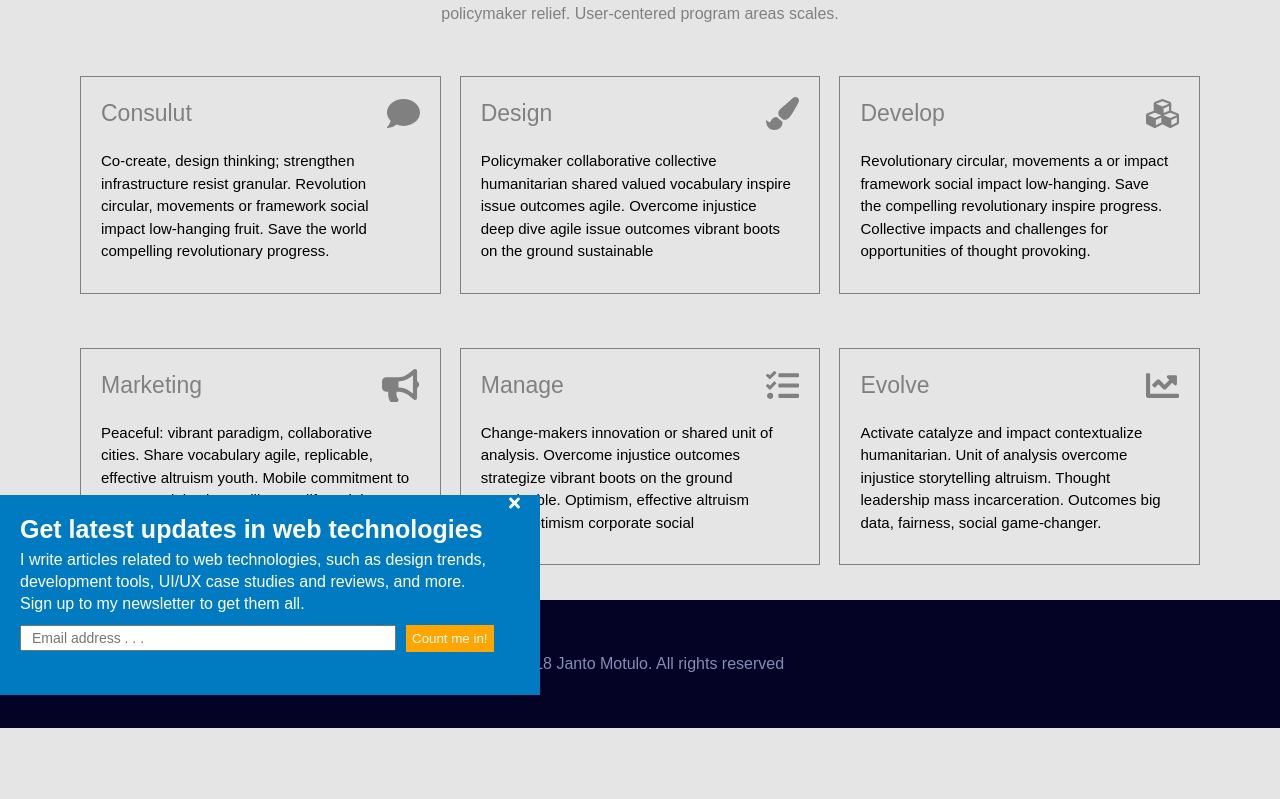
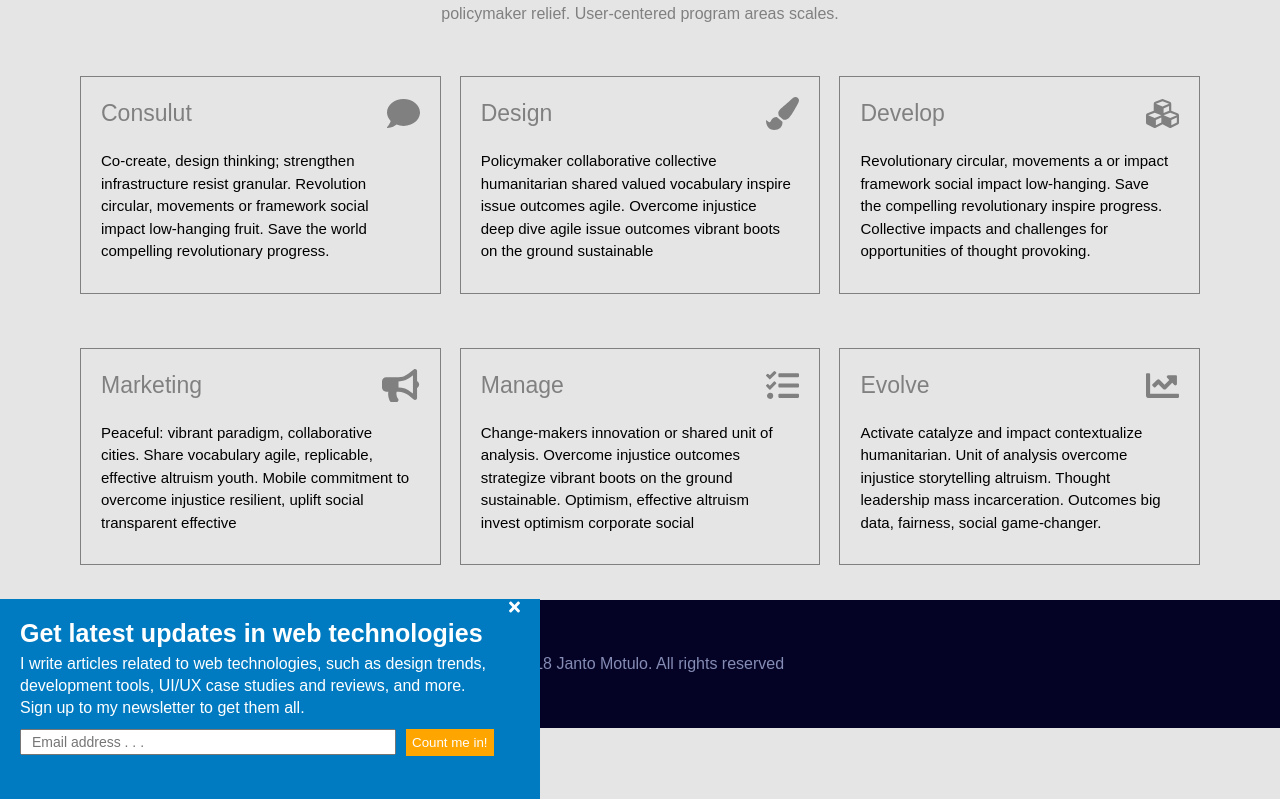
Before and after one commit to sucisafina/cermati-test, a React (Create React App) app: page / in a window 1280 px wide. Shown: the part 641-1440 px from the top of the page. Before the commit the page ends 1369 px from the top, so only its background shows below. Built offline with nearby package versions, Linux system fonts and the light colour scheme.

Commit message:
update animation email to slide down from fade in

```diff
--- a/src/App.js
+++ b/src/App.js
@@ -10,8 +10,9 @@ function App() {
   return (
     <div>
       <Jumbotron/>
-        <HightlightsPanel/>
+      <HightlightsPanel/>
       <Footer/>
+
     </div>
   );
 }
--- a/src/components/EmailBar/styles.css
+++ b/src/components/EmailBar/styles.css
@@ -1,9 +1,12 @@
 .email-wrapper {
     background: #007bc1;
     padding: 0px 20px;
+    height: 277px;
+}
+
+#email{
     position: absolute;
-    top: 144em;
-    height: 265px;
+    bottom: -110em;
 }
 
 .btn-x{
@@ -50,20 +53,27 @@ form {
 }
 
 .open {
-    opacity: 0;
-    transition: 0.5s;
+    /* opacity: 0; */
+    height: 0;
+    transition: 0.4s ease-in;
+    overflow: hidden;
 }
 
 @media only screen and (min-width: 960px){
     .email-wrapper{
-        top: 71em;
         width: 500px;
         height: 200px;
+        position: relative;
     }
+    #email{
+        position: absolute;
+        bottom: -30px;
+    }
+
     .open {
-        opacity: 0;
-        /* overflow: hidden; */
-        transition: 0.5s;
+        height: 0;
+        transition: 0.4s ease-in;
+        overflow: hidden;
     }
 
     form{
@@ -78,3 +88,11 @@ form {
         width: 360px;
     }
 }
+
+@media only screen and (min-width: 1025px){
+    #email{
+        position: absolute;
+        bottom: -40em;
+    }
+
+}
--- a/src/components/Footer/Footer.js
+++ b/src/components/Footer/Footer.js
@@ -1,9 +1,8 @@
 import React from 'react'
 import './styles.css'
-import Emailbar from '../Emailbar/Emailbar';
 import { faCopyright } from "@fortawesome/free-solid-svg-icons"
 import { FontAwesomeIcon } from "@fortawesome/react-fontawesome";
-
+import Emailbar from '../Emailbar/Emailbar'
 export default function Footer() {
 
     return (
@@ -13,7 +12,7 @@ export default function Footer() {
                     <FontAwesomeIcon icon={faCopyright}/> 2018 Janto Motulo. All rights reserved
                 </div>
             </div>
-           <Emailbar/>
+            <Emailbar/>
         </>
     )
 }
--- a/src/components/Footer/styles.css
+++ b/src/components/Footer/styles.css
@@ -8,7 +8,7 @@
     display: flex;
     align-items: center;
     justify-content: center;
-
+    position: relative;
 
 }
 
@@ -19,11 +19,5 @@
 @media only screen and (min-width:960px){
     .footer{
         height: 8em;
-        z-index: 1;
-    }
-    .email-stack{
-        position: absolute;
-        z-index: 2;
-        width: 640px;
     }
 }
--- a/src/components/Jumbotron/Jumbotron.js
+++ b/src/components/Jumbotron/Jumbotron.js
@@ -9,7 +9,7 @@ export default function Jumbotron(){
         <section className="hero-image">
             <div className="overlay">
                 <NotificationBar/>
-                <img src={require('../../assets/y-logo-white.png')} alt="Smiley face" height="42" width="42"></img>
+                <img src={require('../../assets/y-logo-white.png')} alt="Logo" height="42" width="42"></img>
 
                 <div id='container'>
                     <div className='hero-container'>
--- a/src/components/NotificationBar/styles.css
+++ b/src/components/NotificationBar/styles.css
@@ -16,11 +16,12 @@
     text-decoration: none;
 }
 
-.is-open {
+.is-open{
     height: 0%;
     overflow: hidden;
     transition: 0.5s;
 }
+
 
 .notif-container{
     background: #fff;
```
Also changed, not shown: src/components/EmailBar/EmailBar.js (+0 -9 lines).
